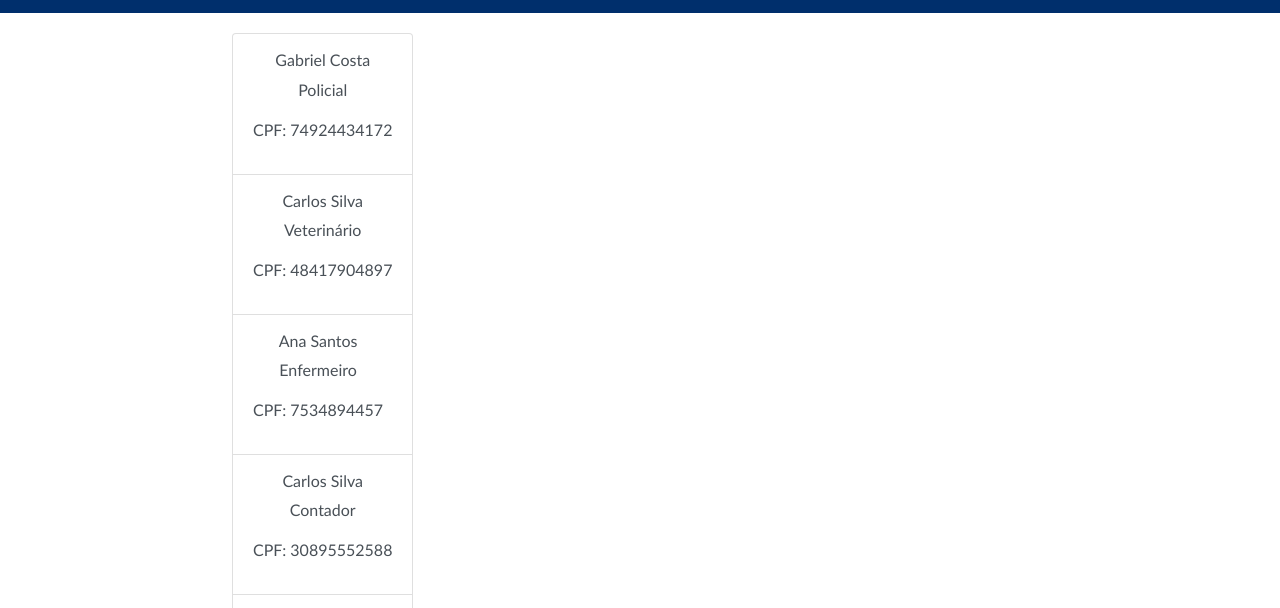
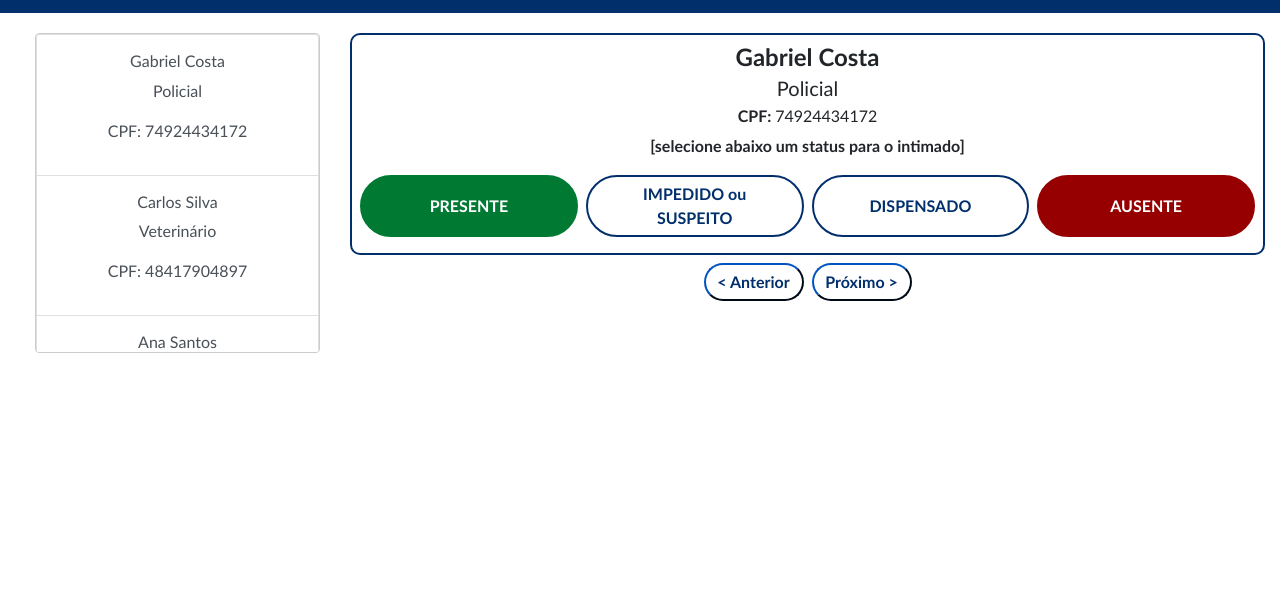
Before and after one commit to pteixeira1089/projeto_extensao_selecao_juri, a website built with Vite: page project/index.html in a window 1280 px wide. Shown: the part 172-780 px from the top of the page. Built offline with nearby package versions, Linux system fonts and the light colour scheme.

Commit message:
Minor formatting adjustments

```diff
--- a/project/script.js
+++ b/project/script.js
@@ -1274,10 +1274,16 @@ function loadScreen() {
 
         const chamadaContainer = DOMUtils.createDiv({
             divName: 'chamadaContainer',
-            divClasses: ['d-flex', 'justify-content-center', 'align-items-center']
+            divClasses: ['row', 'w-100', 'mx-0'] // Usamos a classe 'row' do Bootstrap para o layout
         });
-        const listContainer = DOMUtils.createDiv({ divName: 'listContainer' });
-        const cardContainer = DOMUtils.createDiv({ divName: 'cardContainer' });
+        const listContainer = DOMUtils.createDiv({
+            divName: 'listContainer',
+            divClasses: ['col-md-4', 'col-lg-3'] // Ocupa 4 de 12 colunas em telas médias, e 3 em telas grandes
+        });
+        const cardContainer = DOMUtils.createDiv({
+            divName: 'cardContainer',
+            divClasses: ['col-md-8', 'col-lg-9'] // Ocupa o restante do espaço
+        });
         //Card será renderizado em 'cardInfocontainer'
         //Navegação será renderizada em 'navContainer'
         const cardInfoContainer = DOMUtils.createDiv({ divName: 'cardInfoContainer' });
--- a/project/style.css
+++ b/project/style.css
@@ -210,10 +210,10 @@ h3 {
 /* === ESTILOS BASE (MOBILE FIRST) - Para telas pequenas === */
 .list-chamada {
     /* Ocupa a largura máxima possível */
-    width: 100%;
+    width: 95%;
 
     /* A altura ocupa metade da tela (50% da altura da viewport) */
-    height: 50vh;
+    max-height: 40vh; /* Define a altura máxima para 40% da tela */
 
     /* Garante que a lista tenha uma barra de rolagem se o conteúdo for maior que a altura definida */
     overflow-y: auto;
@@ -221,6 +221,7 @@ h3 {
     /* Estilização opcional para melhor visualização */
     border: 1px solid #ccc;
     padding: 10px;
+    margin: 0 auto;
     margin: 0;
     /* Remove margens padrão da <ul> */
 
@@ -233,24 +234,31 @@ h3 {
 @media (min-width: 768px) {
     .list-chamada {
         /* A lista passa a ocupar metade da largura do seu container */
-        width: 50%;
-
-        /* Adiciona 5px de margem nas laterais. O 'auto' centraliza o bloco */
-        margin: 0 auto;
-
-        /* A altura volta a ser automática, respeitando o limite máximo abaixo */
-        height: auto;
-
-        /* A altura máxima é limitada a 300px */
-        max-height: 300px;
+        width: 100%; /* Ocupa toda a largura da coluna definida no script.js */
+        max-height: 40vh; /* Mantém a altura máxima de 40% da tela */
     }
 }
 
 .conselho-sorteio-card {
     border: 2px solid #002F6C;
     border-radius: 10px;
+    margin: 0 auto; /* Centraliza o card dentro de sua coluna */
+    display: flex; /* Transforma o card em um container flex */
+    flex-direction: column; /* Organiza os filhos em coluna */
+    height: 100%; /* Faz o card ocupar toda a altura do seu container pai (#cardContainer) */
 }
 
+/*
+  Ajuste para o container das informações do jurado,
+  para que ele cresça e ocupe o espaço vertical disponível,
+  empurrando os botões para baixo.
+*/
+.jurado-info-container {
+    flex-grow: 1; /* Permite que este elemento cresça */
+    display: flex;
+    flex-direction: column;
+    justify-content: center; /* Centraliza o conteúdo verticalmente */
+}
 
 /* Configuration for printing: suggested by DeepSeek */
 @media print {
--- a/project/view/ConselhoSorteio/CardJurado.js
+++ b/project/view/ConselhoSorteio/CardJurado.js
@@ -24,15 +24,17 @@ export class CardJurado {
         const container = document.createElement('div');
         container.classList.add('conselho-sorteio-card', 'w-80');
 
-        const juradoInfoDiv = document.createElement('div');
+        // Container para as informações do jurado, que irá crescer e ocupar espaço
+        const juradoInfoContainer = document.createElement('div');
+        juradoInfoContainer.classList.add('jurado-info-container');
         const juradoInfoElement = pageComposer.addComponent(this.juradoInfo);
-        juradoInfoDiv.appendChild(juradoInfoElement);
+        juradoInfoContainer.appendChild(juradoInfoElement);
 
         const actionDiv = document.createElement('div');
         const actionButtonsElement = pageComposer.addComponent(this.actionButtons)
         actionDiv.appendChild(actionButtonsElement);
 
-        container.appendChild(juradoInfoDiv)
+        container.appendChild(juradoInfoContainer)
         container.appendChild(actionDiv);
 
         this.element = container;
--- a/project/view/ConselhoSorteio/InfoJurado.js
+++ b/project/view/ConselhoSorteio/InfoJurado.js
@@ -20,7 +20,13 @@ export class InfoJurado {
 
     create() {
         const container = document.createElement('div');
-        //container.classList.add('conselho-sorteio-card');
+        // Adiciona classes para usar flexbox e distribuir o conteúdo
+        container.classList.add(
+            'd-flex',
+            'flex-column',
+            'justify-content-center',
+            'h-100'
+        );
 
         const nome = document.createElement('h3');
         nome.classList.add('text-center', 'mb-1', 'mt-2', 'card-nome');
--- a/project/view/ConselhoSorteio/ListaPresenca.js
+++ b/project/view/ConselhoSorteio/ListaPresenca.js
@@ -15,7 +15,7 @@ export class ListaPresenca {
 
     create() {
         const container = document.createElement('div');
-        container.classList.add('conselho-sorteio-lista', 'ml-3', 'mr-3', 'list-group', 'w-20');
+        container.classList.add('list-chamada', 'list-group', 'p-0');
 
         this.jurados.forEach(jurado => {
             const anchor = document.createElement('a');
@@ -25,6 +25,7 @@ export class ListaPresenca {
             dataDiv.classList.add('d-flex', 'gap-2', 'w-100', 'justify-content-between');
 
             const dataBlock = document.createElement('div');
+            dataBlock.classList.add('text-center', 'w-100'); // Centraliza o texto
             const juradoNome = document.createElement('h6');
             const juradoProfissao = document.createElement('p');
             const juradoCPF = document.createElement('p');
```
